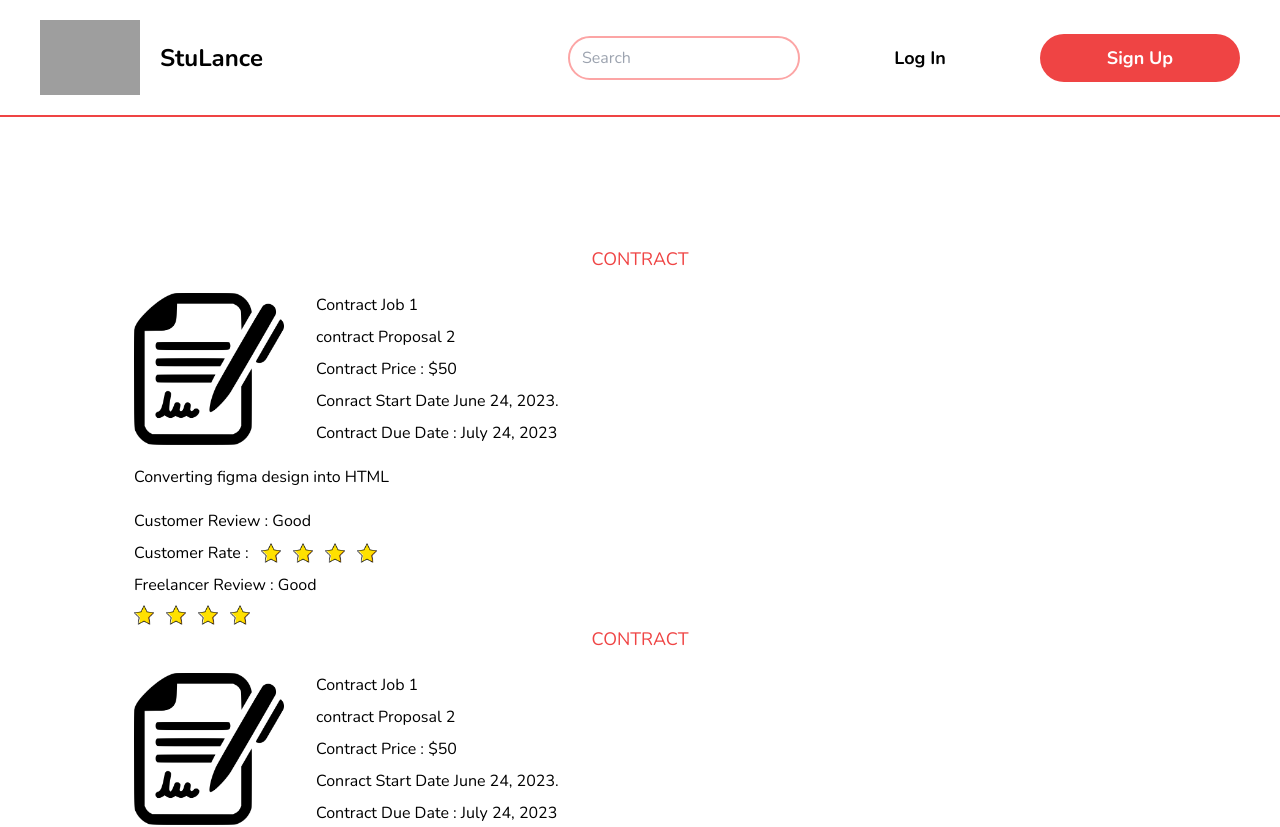
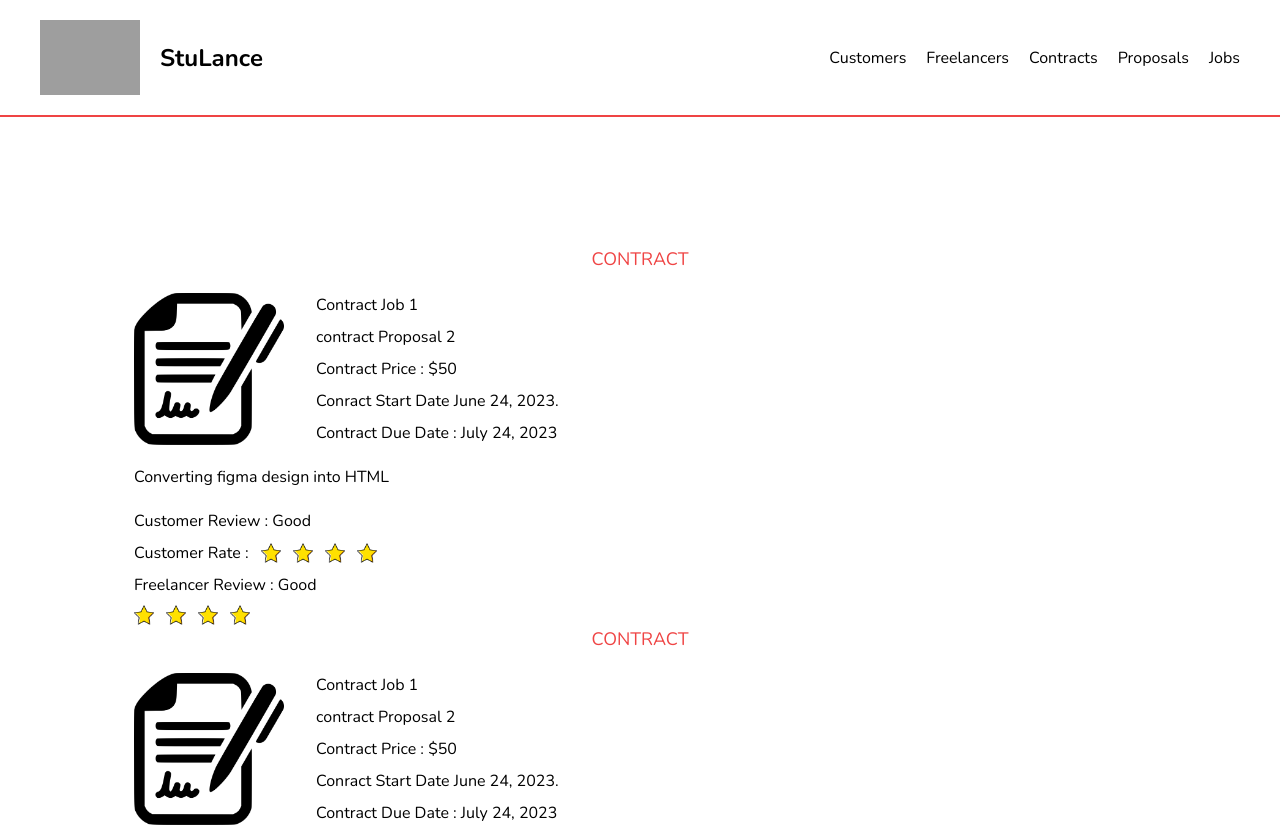
Before and after one commit to SeraySayan/stulance, a Next.js app: page /contracts in a window 1280 px wide. Shown: the top 827 px of the page. Built offline with nearby package versions, Linux system fonts and the light colour scheme; grey boxes are pictures that could not be loaded.

Commit message:
Added HeaderLoggedIn component

```diff
--- a/package.json
+++ b/package.json
@@ -13,6 +13,7 @@
     "@types/react": "18.2.6",
     "@types/react-dom": "18.2.4",
     "autoprefixer": "10.4.14",
+    "axios": "^1.4.0",
     "eslint": "8.41.0",
     "eslint-config-next": "13.4.3",
     "next": "13.4.3",
--- a/src/components/Header/Header.tsx
+++ b/src/components/Header/Header.tsx
@@ -55,7 +55,7 @@ export default function Header({
                         {signUp && (
                             <div>
                                 <Link
-                                    href="/signUp"
+                                    href="/signup"
                                     className="inline-block w-[200px] rounded-full px-8 py-2  bg-red-500 text-white text-lg font-bold text-center border-2 border-transparent hover:bg-red-600 hover:border-2 hover:shadow-md"
                                 >
                                     Sign Up
--- /dev/null
+++ b/src/components/HeaderLoggedIn/HeaderLoggedIn.tsx
@@ -0,0 +1,26 @@
+import Image from 'next/image';
+import OdtuLogo from '/public/assets/logo_metu.png';
+import Link from 'next/link';
+export default function HeaderLoggedIn() {
+    return (
+        <header className="border-b-2 border-red-500">
+            <div className="px-10 py-5">
+                <div className="flex justify-between item-center">
+                    <div className="flex gap-5 items-center">
+                        <Link href="/" className="flex items-center gap-5">
+                            <Image src={OdtuLogo} width={100} height={100} alt="Picture of the logo" />
+                            <span className="font-bold text-2xl">StuLance</span>
+                        </Link>
+                    </div>
+                    <div className="flex gap-5 items-center">
+                        <Link href="/customers">Customers</Link>
+                        <Link href="/freelancers">Freelancers</Link>
+                        <Link href="/contracts">Contracts</Link>
+                        <Link href="/proposals">Proposals</Link>
+                        <Link href="/jobs">Jobs</Link>
+                    </div>
+                </div>
+            </div>
+        </header>
+    );
+}
--- a/src/pages/contracts.tsx
+++ b/src/pages/contracts.tsx
@@ -1,10 +1,10 @@
 import Contract from '@/components/Contract/Contract';
-import Header from '@/components/Header/Header';
 import Container from '@/components/Container/Container';
+import HeaderLoggedIn from '@/components/HeaderLoggedIn/HeaderLoggedIn';
 export default function Contracts() {
     return (
         <div>
-            <Header />
+            <HeaderLoggedIn />
             <Container>
                 <Contract
                     jobID={1}
--- a/src/pages/customers.tsx
+++ b/src/pages/customers.tsx
@@ -1,10 +1,10 @@
 import Customer from '@/components/Customer/Customer';
-import Header from '@/components/Header/Header';
+import HeaderLoggedIn from '@/components/HeaderLoggedIn/HeaderLoggedIn';
 import Container from '@/components/Container/Container';
 export default function Customers() {
     return (
         <div>
-            <Header />
+            <HeaderLoggedIn />
             <Container>
                 <Customer name="Dogu Cagri" surname="Ozarpaci" country="Spain" jobDone={80} />
                 <Customer name="Dogu Cagri" surname="Ozarpaci" country="Spain" jobDone={80} />
--- a/src/pages/freelancers.tsx
+++ b/src/pages/freelancers.tsx
@@ -1,10 +1,10 @@
 import Freelancer from '@/components/Freelancer/Freelancer';
-import Header from '@/components/Header/Header';
+import HeaderLoggedIn from '@/components/HeaderLoggedIn/HeaderLoggedIn';
 import Container from '@/components/Container/Container';
 export default function Freelancers() {
     return (
         <div>
-            <Header />
+            <HeaderLoggedIn />
             <Container>
                 <Freelancer name="Seray" surname="Sayan" country="Turkey" skills={['JavaScript', 'C#']} />
                 <Freelancer name="Seray" surname="Sayan" country="Turkey" skills={['JavaScript', 'C#']} />
--- a/src/pages/index.tsx
+++ b/src/pages/index.tsx
@@ -1,5 +1,6 @@
 import { Inter } from 'next/font/google';
 import Header from '@/components/Header/Header';
+import HeaderLoggedIn from '@/components/HeaderLoggedIn/HeaderLoggedIn';
 import Image from 'next/image';
 import CarttonManImage from '/public/assets/landing_page_img.jpg';
 import Link from 'next/link';
@@ -21,7 +22,7 @@ export default function Home() {
                             Throw out outdated guidelines. You could hire the top talent. Right now.
                         </p>
                         <Link
-                            href="/signUp"
+                            href="/signup"
                             className="w-[50%] rounded-full px-8 py-2  bg-red-500 text-white text-lg font-bold text-center border-2 border-transparent hover:bg-red-600 hover:border-2 hover:shadow-md"
                         >
                             Get Start
@@ -29,23 +30,6 @@ export default function Home() {
                     </div>
                     <Image src={CarttonManImage} alt="Cartoon Man Image" width={400} height={400} />
                 </div>
-                <div>
-                    <div>
-                        <Link href="/freelancers">Freelancer</Link>
-                    </div>
-                    <div>
-                        <Link href="/customers">Customer</Link>
-                    </div>
-                    <div>
-                        <Link href="/contracts">Contract</Link>
-                    </div>
-                    <div>
-                        <Link href="/proposals">Proposal</Link>
-                    </div>
-                    <div>
-                        <Link href="/jobs">Job</Link>
-                    </div>
-                </div>
             </Container>
         </>
     );
--- a/src/pages/jobs.tsx
+++ b/src/pages/jobs.tsx
@@ -1,10 +1,22 @@
 import Job from '@/components/Job/Job';
-import Header from '@/components/Header/Header';
+import HeaderLoggedIn from '@/components/HeaderLoggedIn/HeaderLoggedIn';
 import Container from '@/components/Container/Container';
+import axios from 'axios';
 export default function Jobs() {
+    axios
+        .get('http://localhost:8000/jobs')
+        .then(function (response) {
+            // Request successful, handle the response data
+            console.log(response.data);
+            console.log(response.data[0].job_title);
+        })
+        .catch(function (error) {
+            // An error occurred, handle the error
+            console.log(error);
+        });
     return (
         <div>
-            <Header />
+            <HeaderLoggedIn />
             <Container>
                 <Job jobDate="Jun 24, 2023" jobTitle="JOB" description="seray sayan job" price={50} />
                 <Job jobDate="Jun 24, 2023" jobTitle="JOB" description="seray sayan job" price={50} />
--- a/src/pages/login.tsx
+++ b/src/pages/login.tsx
@@ -3,6 +3,7 @@ import React from 'react';
 import Image from 'next/image';
 import SignUpImage from '/public/assets/sign_up_img.jpg';
 import Container from '@/components/Container/Container';
+import axios from 'axios';
 
 export default function Login() {
     const [email, setEmail] = React.useState('');
@@ -10,6 +11,10 @@ export default function Login() {
     const handleSubmit = (e: React.FormEvent<HTMLFormElement>) => {
         e.preventDefault();
         console.log('submit');
+        axios.post('http://localhost:8000/login', {
+            email: email,
+            password: password,
+        });
     };
     const handleEmailChange = (e: React.ChangeEvent<HTMLInputElement>) => {
         setEmail(e.target.value);
--- a/src/pages/proposals.tsx
+++ b/src/pages/proposals.tsx
@@ -1,10 +1,10 @@
 import Proposal from '@/components/Proposal/Proposal';
-import Header from '@/components/Header/Header';
+import HeaderLoggedIn from '@/components/HeaderLoggedIn/HeaderLoggedIn';
 import Container from '@/components/Container/Container';
 export default function Proposals() {
     return (
         <div>
-            <Header />
+            <HeaderLoggedIn />
             <Container>
                 <Proposal jobID={1} text="Seray Sayan Prop" price={50} />
                 <Proposal jobID={2} text="Dogu Cagri Prop" price={30} />
--- a/src/pages/signUp.tsx
+++ b/src/pages/signUp.tsx
@@ -32,6 +32,10 @@ export default function SignUp() {
     const handleConfirmPasswordChange = (e: React.ChangeEvent<HTMLInputElement>) => {
         setConfirmPassword(e.target.value);
     };
+    function validateForm() {
+        return password === confirmPassword;
+    }
+
     console.log('Email:' + email);
     console.log('Password:' + password);
 
```
Also changed, not shown: 1 other file (tests, documents, lock files or other folders).
